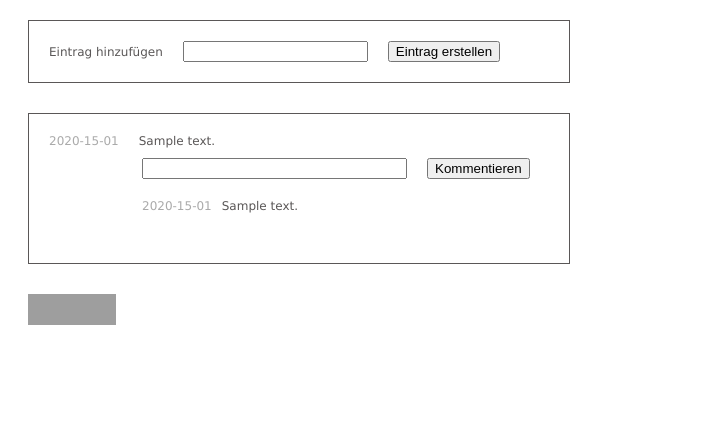
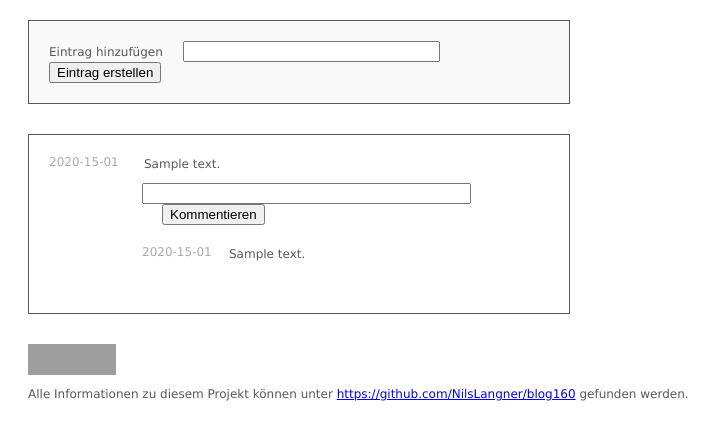
Before and after one commit to NilsLangner/blog160, a PHP site: page / in a window 1280 px wide. Shown: the top 440 px of the page, without its empty margins (0-723 px from the left). Run offline with PHP 8.4, Linux system fonts and the light colour scheme; tables that the repository leaves empty hold one stand-in row (values such as "Sample post"); grey boxes are pictures that could not be loaded.

Commit message:
Beautified front end code

```diff
--- a/src/Blog160/View/Blog/ShowAll.php
+++ b/src/Blog160/View/Blog/ShowAll.php
@@ -13,7 +13,7 @@
 
       <div id="add_entry">
           <div id="add_entry_message">
-            Eintrag hinzuf&uuml;gen<input type="text" name="message" id="blog_entry">
+            Eintrag hinzuf&uuml;gen<input type="text" name="message" id="blog_entry" size="29">
           </div>
           <button onclick="addEntry()">Eintrag erstellen</button>
           <div id="error_entry"></div>
@@ -32,6 +32,9 @@
          src="http://www.w3.org/Icons/valid-html401"
          alt="Valid HTML 4.01 Transitional" height="31" width="88"></a>
       </p>
+      <p>
+        Alle Informationen zu diesem Projekt k&ouml;nnen unter <a href="https://github.com/NilsLangner/blog160">https://github.com/NilsLangner/blog160</a> gefunden werden.
+      </p>
     </div>
 
   </body>
--- a/src/Blog160/View/Blog/snippet_blogentry.php
+++ b/src/Blog160/View/Blog/snippet_blogentry.php
@@ -5,7 +5,7 @@
 
   <div class="add_comment">
       <div class="comment_input">
-        <input type="text" size="30" name="message" id="add_comment_<?php echo $blogEntry->getId(); ?>">
+        <input type="text" size="38" name="message" id="add_comment_<?php echo $blogEntry->getId(); ?>">
       </div>
       <div>
         <button class="add_comment_button" onclick="addComment('<?php echo $blogEntry->getId(); ?>')">Kommentieren</button>
--- a/src/htdocs/css/blog160.css
+++ b/src/htdocs/css/blog160.css
@@ -43,10 +43,17 @@ img {
 	width: 500px;
 	padding: 20px;
 	margin-bottom: 30px;
+	background-color: #F9F9F9;
 }
 
 #blog #add_entry_message {
 	float: left;
+}
+
+#blog .entry_message {
+	padding-left: 95px;
+	line-height: 18px;
+	width: 200px;
 }
 
 #blog #add_entry_button {
@@ -92,6 +99,11 @@ img {
 	padding-left: 93px;
 }
 
+#blog .comment_message {
+	margin-left: 180px;
+	line-height: 18px;
+}
+
 #blog .add_comment {
 	padding-left: 93px;
 }
--- a/src/htdocs/js/blog160.js
+++ b/src/htdocs/js/blog160.js
@@ -1,12 +1,13 @@
 function addEntry() {
 	$.post("index.php?controller=Blog&action=AddEntry", {
-		message : document.getElementById('blog_entry').value
+		message : $("#blog_entry").val()
 	}, function(data) {
 		json_result = eval("(" + data + ")");
 		if (json_result.status == 'failed') {
 			$("#error_entry").html(json_result.html);
 		} else {
 			$("#error_entry").html('');
+			$("#blog_entry").val('');
 			$("#entries").prepend(json_result.html);
 		}
 	})
@@ -23,7 +24,9 @@ function addComment(blogEntryId) {
 			$("#comment_error_"+blogEntryId).html(json_result.html);
 		} else {
 			$("#comment_error_"+blogEntryId).html('');
+			$("#add_comment_"+blogEntryId).val('');
 			$("#comments_"+blogEntryId).prepend(json_result.html);
+
 		}
 	})
 }
```
